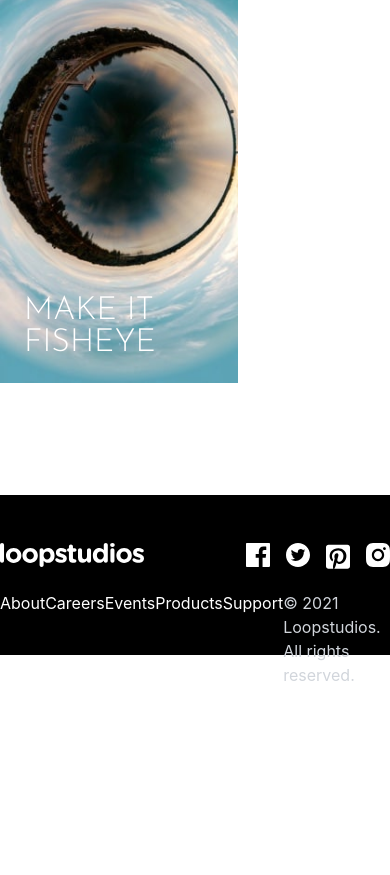
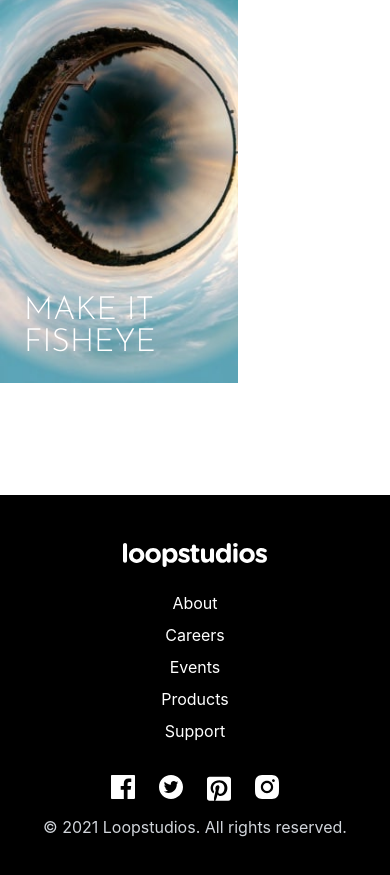
Before and after one commit to feerdaus/loopstudios-challenge, a React (Create React App) app: page / in a window 390 px wide. Shown: the part 4643-5518 px from the top of the page. Before the commit the page ends 5330 px from the top, so only its background shows below. Built offline with nearby package versions, Linux system fonts and the light colour scheme.

Commit message:
Create fotoer responsiveness

```diff
--- a/src/components/common/footer.css
+++ b/src/components/common/footer.css
@@ -1,12 +1,26 @@
 .footer {
-  height: 160px;
+  min-height: 160px;
   background-color: black;
 }
+.desktop-mobile-list {
+  cursor: pointer;
+}
 
-.footer-list {
-  width: 380px;
+.mobile-footer-list {
+  width: 70px;
+  cursor: pointer;
 }
 
 .list:hover {
   border-bottom: 2px solid white;
 }
+
+.logo {
+  margin-left: auto;
+  margin-right: auto;
+}
+
+.icons {
+  margin-left: auto;
+  margin-right: auto;
+}
--- a/src/components/common/footer.js
+++ b/src/components/common/footer.js
@@ -7,8 +7,8 @@ import logo from "./logo";
 
 const Footer = () => {
   return (
-    <footer className="footer">
-      <div className="max-w-screen-lg mx-auto">
+    <footer className="footer px-4">
+      <div className="hidden md:block max-w-screen-lg mx-auto">
         <div className="flex justify-between pt-12 pb-6">
           <p className="text-white">{logo}</p>
           <div className="flex gap-x-4">
@@ -20,8 +20,8 @@ const Footer = () => {
             <span className="text-white">{instagram}</span>
           </div>
         </div>
-        <div className="flex justify-between">
-          <ul className="footer-list text-white flex justify-between">
+        <div className="flex justify-between w-full">
+          <ul className="desktop-mobile-list w-1/2 text-white flex justify-between">
             <li className="list pb-2">About</li>
             <li className="list pb-2">Careers</li>
             <li className="list pb-2">Events</li>
@@ -33,6 +33,33 @@ const Footer = () => {
           </span>
         </div>
       </div>
+      <div className="md:hidden max-w-screen-lg py-12">
+        <div className="flex flex-col text-center">
+          <p className="logo text-white">{logo}</p>
+          <div className="my-6 w-full">
+            <ul className="mobile-footer-list text-white mx-auto flex flex-col">
+              <li className="list pb-2">About</li>
+              <li className="list pb-2">Careers</li>
+              <li className="list pb-2">Events</li>
+              <li className="list pb-2">Products</li>
+              <li className="list pb-2">Support</li>
+            </ul>
+          </div>
+
+          <div className="icons flex gap-x-6 mb-4">
+            <span className="text-white">{facebook}</span>
+            <span className="text-white">{twitter}</span>
+            <span style={{ width: 24, height: 24 }} className="text-white">
+              {pinterest}
+            </span>
+            <span className="text-white">{instagram}</span>
+          </div>
+
+          <span className="text-gray-300">
+            © 2021 Loopstudios. All rights reserved.
+          </span>
+        </div>
+      </div>
     </footer>
   );
 };
```
